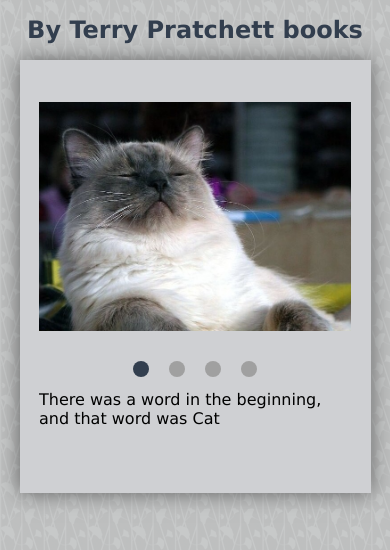
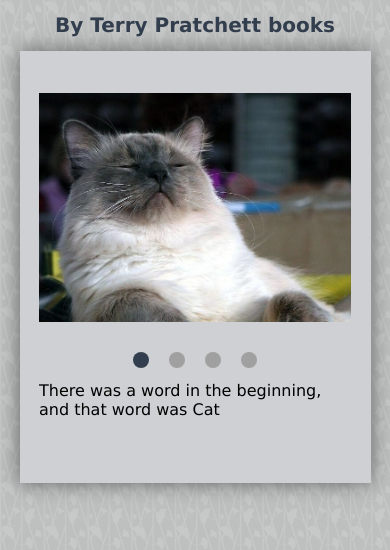
Before and after one commit to d-khabarova/cssMemSlider, a plain HTML site: page cssMemSlider/index.html in a window 390 px wide. Drawn offline with Linux system fonts and the light colour scheme.

Commit message:
fix: css changes (Mon, May 16, 2022 17:21:55 PM)

```diff
--- a/cssMemSlider/style.css
+++ b/cssMemSlider/style.css
@@ -2,16 +2,20 @@ body {
     font-family: Verdana, Geneva, Tahoma, sans-serif;
     font-size: 1.25em;
     background: url("../cssMemSlider/images/background.png") repeat;
+    margin: 0;
+    padding: 0;
 }
 
 .wrapper {
     margin: 0 auto;
     max-width: 60vw;
+    max-height: 90vh;
 }
 
 h1 {
     color: #323e4e;
     text-align: center;
+    font-size: 1.5em;
 }
 
 .slider {
@@ -124,7 +128,7 @@ label:active .button {
     }
 
     h1 {
-      font-size: 1.5em;
+      font-size: 1.25em;
     }
 
 }
```
